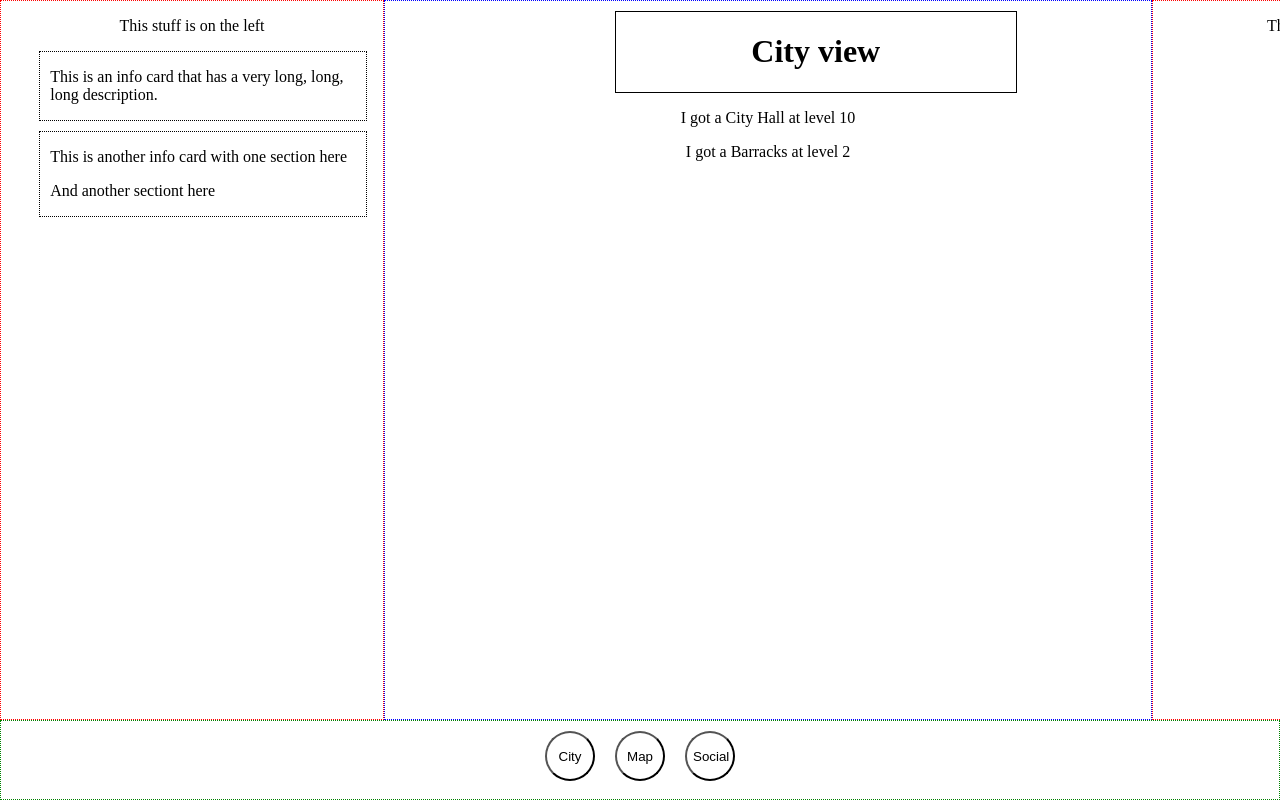
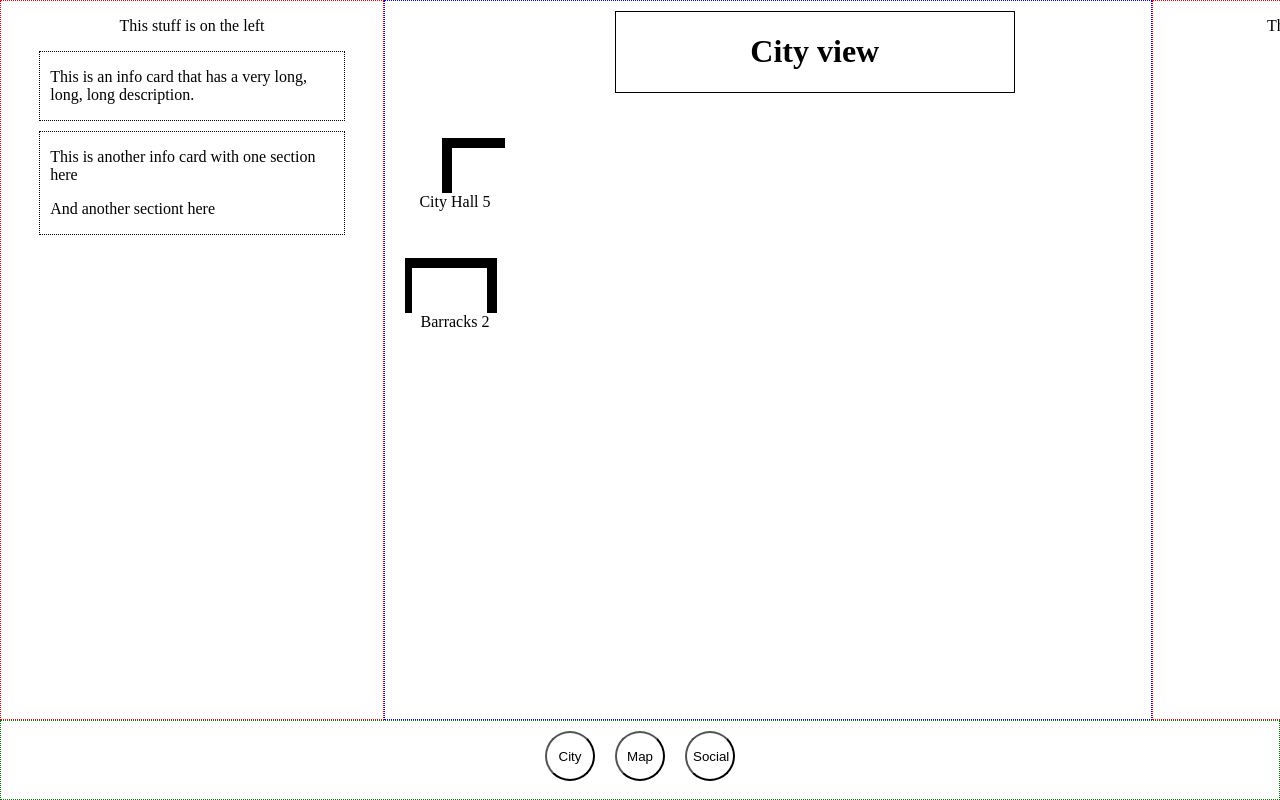
Before and after one commit to stickianempire/stickian, a React (Create React App) app in the folder application/: page / in a window 1280 px wide. Shown: the top 800 px of the page. Built offline with nearby package versions, Linux system fonts and the light colour scheme.

Commit message:
Spriting demo for the creation of the buildings in city view (#13)
Now there is a way to do the city view. But is it the right way?
No one will ever know... In a few words:
- downloads a single image
- renders fractions of it

```diff
--- a/application/src/@type/cityinfo.ts
+++ b/application/src/@type/cityinfo.ts
@@ -1,7 +1,6 @@
 type buildingInfo = {
-  name: string;
   level: number;
-  built: boolean;
+  available: boolean;
   // etc.
 };
 
@@ -9,6 +8,7 @@ type cityInfo = {
   cityHall: buildingInfo;
   barracks: buildingInfo;
   forge: buildingInfo;
+  wall: buildingInfo;
   // etc.
 };
 
--- /dev/null
+++ b/application/src/components/buildings/BaseBuilding.scss
@@ -0,0 +1,11 @@
+.BaseBuilding {
+    height: 100px;
+    width: 100px;
+    margin: 20px;
+}
+
+.Cropper{
+    height: 80px;
+    width: 100px;
+    overflow: hidden;
+}
--- /dev/null
+++ b/application/src/components/buildings/BaseBuilding.tsx
@@ -0,0 +1,26 @@
+import React from 'react';
+
+import './BaseBuilding.scss';
+
+type BuildingProps = {
+  onClick: React.MouseEventHandler<HTMLDivElement>;
+  name: string;
+  level: number;
+  img: string;
+  top: number;
+  left: number;
+};
+
+const Building: React.FC<BuildingProps> = ({ onClick, name, level, img, top, left }) => {
+  return (
+    <div onClick={onClick} className='BaseBuilding'>
+      <div
+        className='Cropper'
+        style={{ background: 'url("' + img + '") ' + top + 'px ' + left + 'px' }}
+      ></div>
+      {name} {level}
+    </div>
+  );
+};
+
+export default Building;
--- a/application/src/components/views/CityView.tsx
+++ b/application/src/components/views/CityView.tsx
@@ -3,32 +3,51 @@ import React, { useState, useEffect } from 'react';
 import { cityInfo, buildingInfo } from '@type/cityinfo';
 
 import TitleCard from 'components/cards/TitleCard';
+import Building from 'components/buildings/BaseBuilding';
+
+import './CityView.scss';
 
 type CityViewProps = unknown;
 
 const CityView: React.FC<CityViewProps> = () => {
   // TODO set current city should depend on callbacks from API
   const [currentCityInfo, setCurrentCityInfo] = useState<cityInfo>({
-    cityHall: { name: 'City Hall', level: 0, built: false },
-    barracks: { name: 'Barracks', level: 0, built: false },
-    forge: { name: 'Forge', level: 0, built: false },
+    cityHall: { level: 0, available: false },
+    barracks: { level: 0, available: false },
+    forge: { level: 0, available: false },
+    wall: { level: 0, available: false },
   });
 
   useEffect(() => {
     // This would be an API call when mounting component
     setCurrentCityInfo({
-      cityHall: { name: 'City Hall', level: 10, built: true },
-      barracks: { name: 'Barracks', level: 2, built: true },
-      forge: { name: 'Forge', level: 0, built: false },
+      cityHall: { level: 5, available: true },
+      barracks: { level: 2, available: true },
+      forge: { level: 0, available: false },
+      wall: { level: 0, available: false },
     });
   }, []);
 
-  const _renderBuildingIfBuilt = (currentBuildingInfo: buildingInfo) => {
-    if (currentBuildingInfo.built) {
+  const _renderBaseBuildingIfAvailable = (
+    name: string,
+    currentBuildingInfo: buildingInfo,
+    buildingImg: string,
+    top: number,
+    left: number,
+  ) => {
+    if (currentBuildingInfo.available) {
       return (
-        <p>
-          I got a {currentBuildingInfo.name} at level {currentBuildingInfo.level}
-        </p>
+        <Building
+          onClick={() => {
+            console.log('you clicked ' + name);
+            return;
+          }}
+          name={name}
+          level={currentBuildingInfo.level}
+          img={buildingImg}
+          top={top}
+          left={left}
+        ></Building>
       );
     }
     return;
@@ -36,10 +55,28 @@ const CityView: React.FC<CityViewProps> = () => {
 
   return (
     <div>
-      <TitleCard>City view </TitleCard>
-      {_renderBuildingIfBuilt(currentCityInfo.cityHall)}
-      {_renderBuildingIfBuilt(currentCityInfo.barracks)}
-      {_renderBuildingIfBuilt(currentCityInfo.forge)}
+      <TitleCard>City view</TitleCard>
+      {_renderBaseBuildingIfAvailable(
+        'City Hall',
+        currentCityInfo.cityHall,
+        '/images/city.png',
+        0,
+        0,
+      )}
+      {_renderBaseBuildingIfAvailable(
+        'Barracks',
+        currentCityInfo.barracks,
+        '/images/city.png',
+        -40,
+        0,
+      )}
+      {_renderBaseBuildingIfAvailable(
+        'The Forge',
+        currentCityInfo.forge,
+        '/images/city.png',
+        100,
+        200,
+      )}
     </div>
   );
 };
--- a/application/src/index.scss
+++ b/application/src/index.scss
@@ -1,4 +1,10 @@
 @import '@styles/colors';
+
+* {
+  -moz-box-sizing: border-box;
+  -webkit-box-sizing: border-box;
+  box-sizing: border-box;
+}
 
 body {
   background-color: $light-background-color;
--- a/application/src/index.tsx
+++ b/application/src/index.tsx
@@ -6,9 +6,7 @@ import reportWebVitals from 'reportWebVitals';
 
 import './index.scss';
 
-const root = ReactDOM.createRoot(
-  document.getElementById('root') as HTMLElement,
-);
+const root = ReactDOM.createRoot(document.getElementById('root') as HTMLElement);
 root.render(
   <React.StrictMode>
     <App />
--- a/application/src/stickian-app/App.scss
+++ b/application/src/stickian-app/App.scss
@@ -1,9 +1,6 @@
 .App {
   text-align: center;
   display: block;
-  -moz-box-sizing: border-box;
-  -webkit-box-sizing: border-box;
-  box-sizing: border-box;
   position: absolute;
 }
 
@@ -14,9 +11,6 @@
   width: 384px;
   height: 90vh;
   border: 1px dotted red;
-  -moz-box-sizing: border-box;
-  -webkit-box-sizing: border-box;
-  box-sizing: border-box;
 }
 
 .RightPad {
@@ -27,9 +21,6 @@
   min-width: 384px;
   height: 90vh;
   border: 1px dotted red;
-  -moz-box-sizing: border-box;
-  -webkit-box-sizing: border-box;
-  box-sizing: border-box;
 }
 
 .MainView {
@@ -39,9 +30,6 @@
   height: 90vh;
   width: 60vw;
   border: 1px dotted blue;
-  -moz-box-sizing: border-box;
-  -webkit-box-sizing: border-box;
-  box-sizing: border-box;
 }
 
 .Footer {
@@ -53,7 +41,4 @@
   min-height: 80px;
   width: 100vw;
   min-width: 500px;
-  -moz-box-sizing: border-box;
-  -webkit-box-sizing: border-box;
-  box-sizing: border-box;
 }
```
Also changed, not shown: application/src/components/buttons/RoundButton.scss (+5 -5 lines), application/src/components/cards/InfoCard.scss (+6 -6 lines), application/src/components/cards/TitleCard.scss (+6 -6 lines), application/public/images/city.png (added), application/src/@styles/_colors.scss (line endings or trailing spaces), application/src/components/views/CityView.scss (added).
